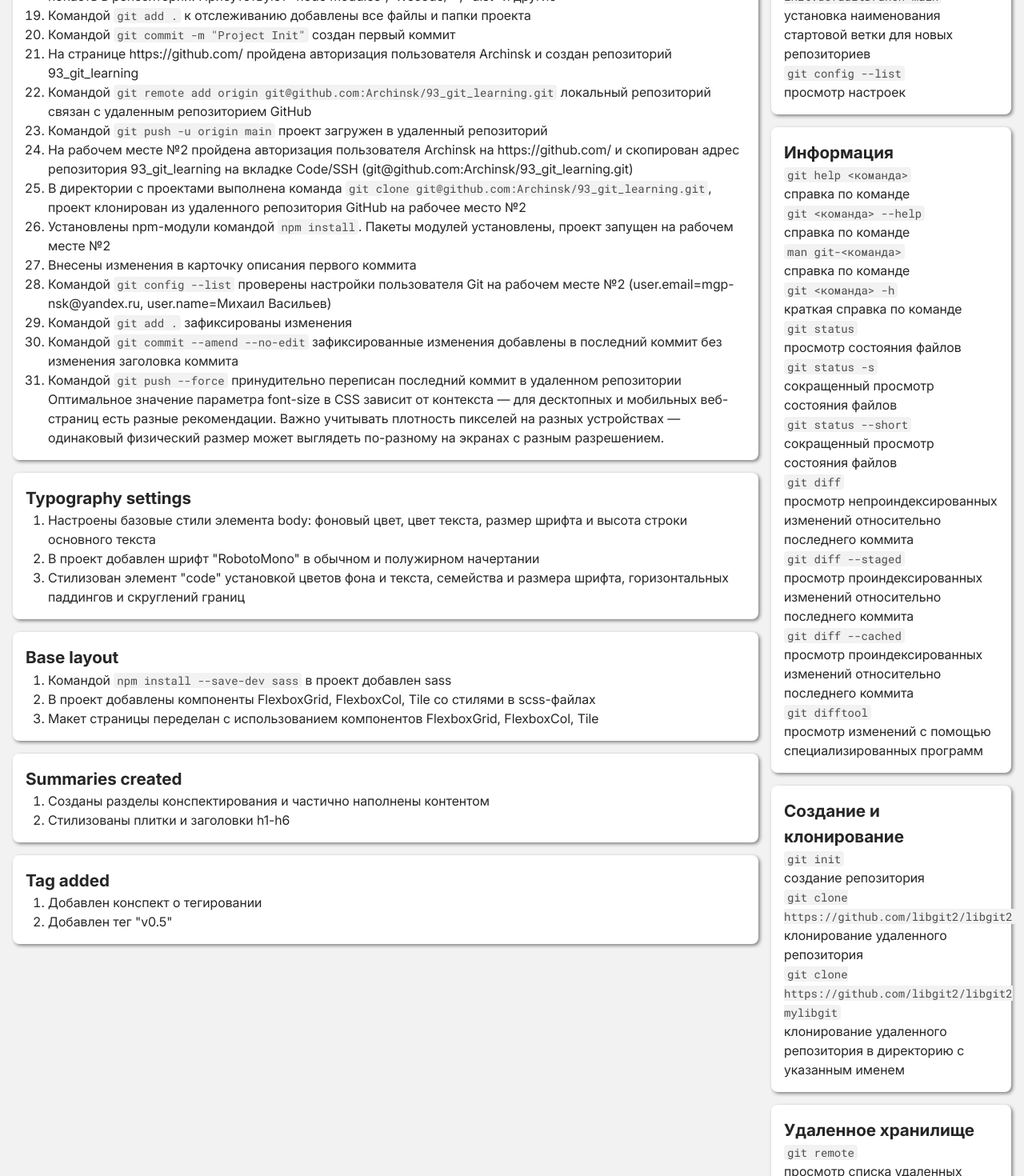
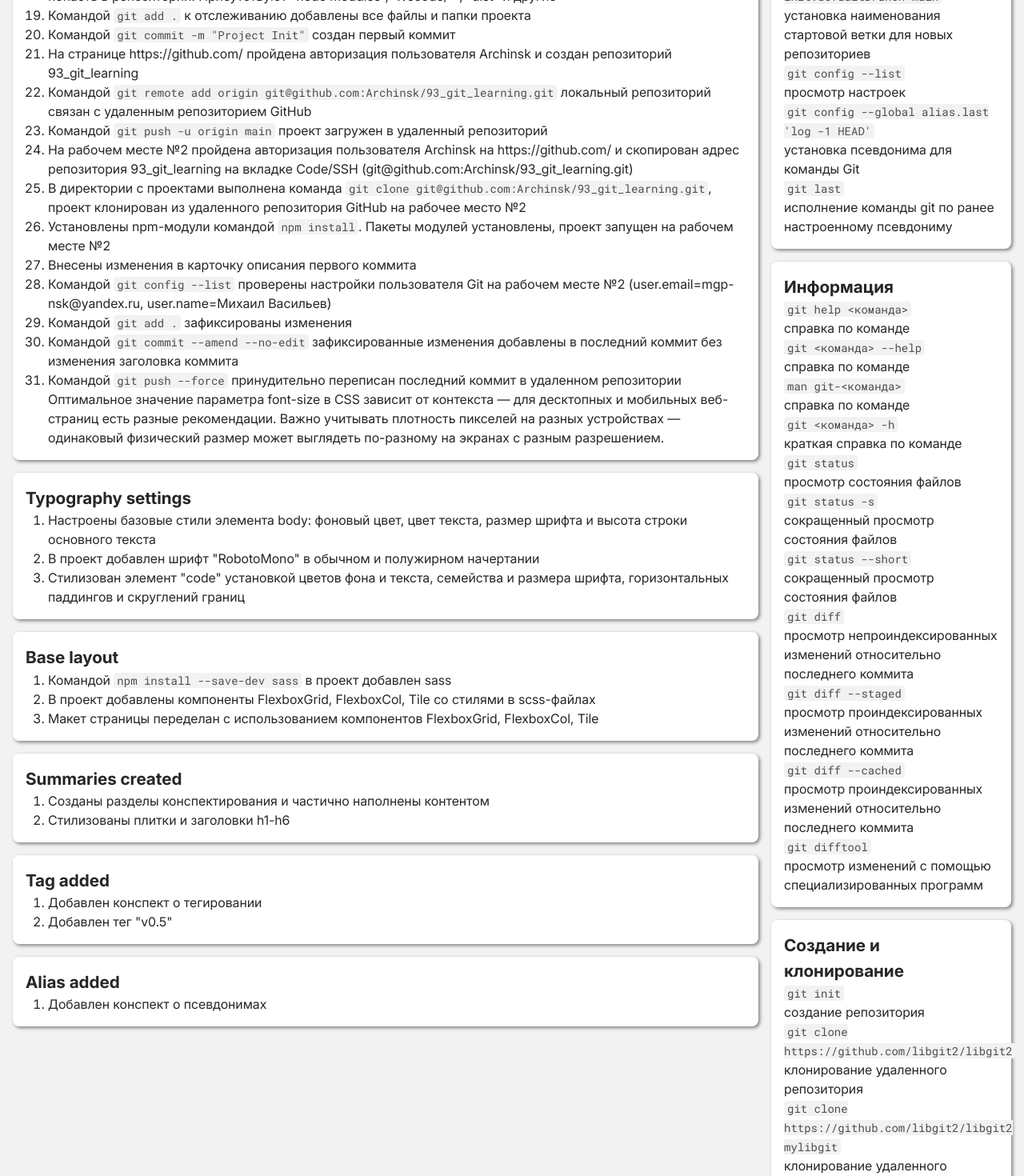
Before and after one commit to Archinsk/93_git_learning, a React (Vite) app: page / in a window 1280 px wide. Shown: the part 620-2090 px from the top of the page at 80% size. Built offline with nearby package versions, Linux system fonts and the light colour scheme.

Commit message:
Alias info added

```diff
--- a/src/App.jsx
+++ b/src/App.jsx
@@ -198,6 +198,12 @@ function App() {
                 <li>Добавлен тег "v0.5"</li>
               </ol>
             </Tile>
+            <Tile>
+              <h3>Alias added</h3>
+              <ol>
+                <li>Добавлен конспект о псевдонимах</li>
+              </ol>
+            </Tile>
           </FlexboxGrid>
         </FlexboxCol>
         <FlexboxCol span={3}>
@@ -263,6 +269,20 @@ function App() {
                   <code>git config --list</code>
                 </div>
                 <div>просмотр настроек</div>
+              </div>
+              <div>
+                <div>
+                  <code>git config --global alias.last 'log -1 HEAD'</code>
+                </div>
+                <div>установка псевдонима для команды Git</div>
+              </div>
+              <div>
+                <div>
+                  <code>git last</code>
+                </div>
+                <div>
+                  исполнение команды git по ранее настроенному псевдониму
+                </div>
               </div>
             </Tile>
             <Tile>
@@ -738,7 +758,7 @@ function App() {
               </div>
               <div>
                 <div>Место остановки</div>
-                <div>2.7 Основы Git - Псевдонимы в Git</div>
+                <div>3.1 Ветвление в Git - О ветвлении в двух словах</div>
               </div>
             </Tile>
           </FlexboxGrid>
```
